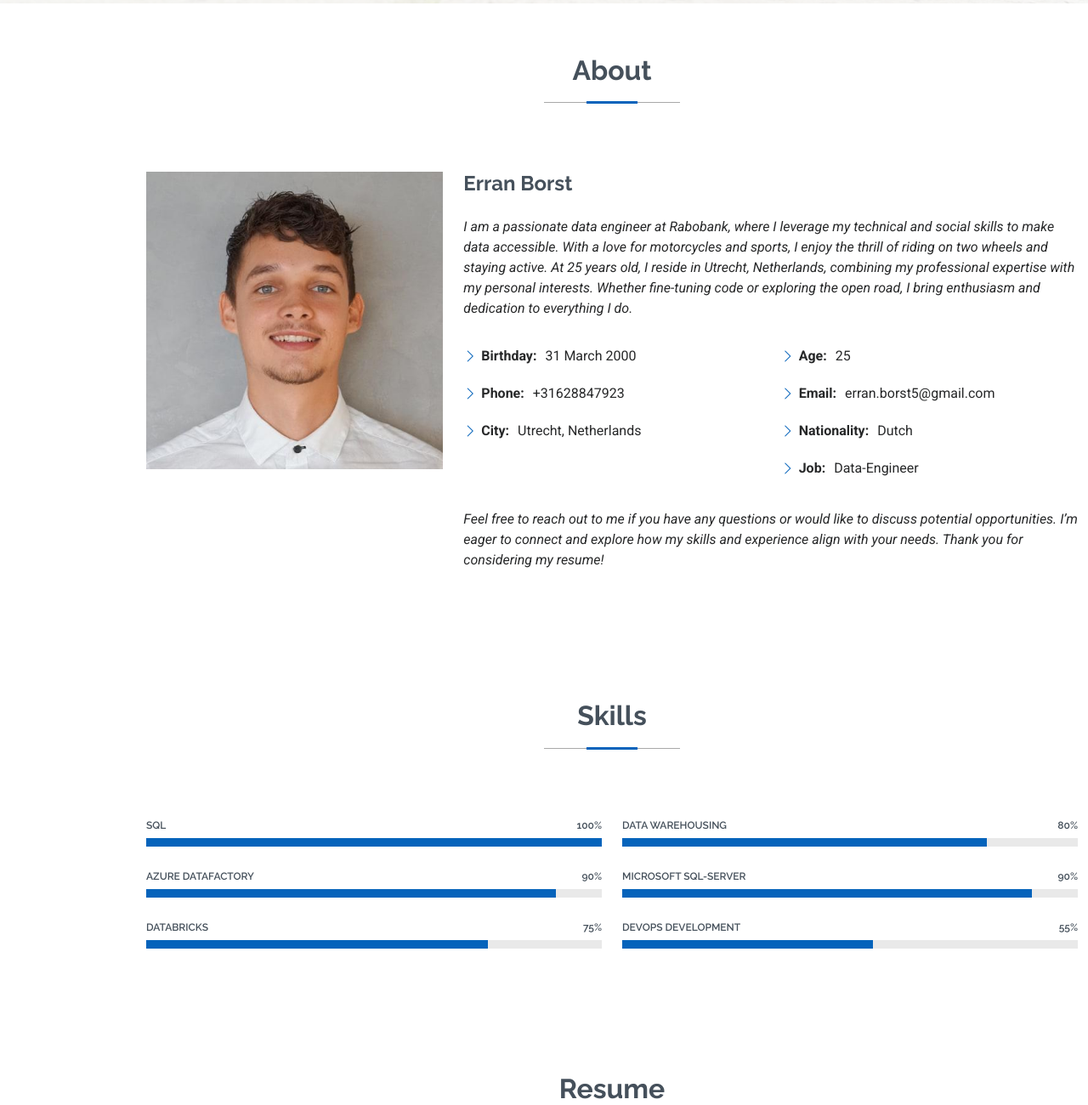
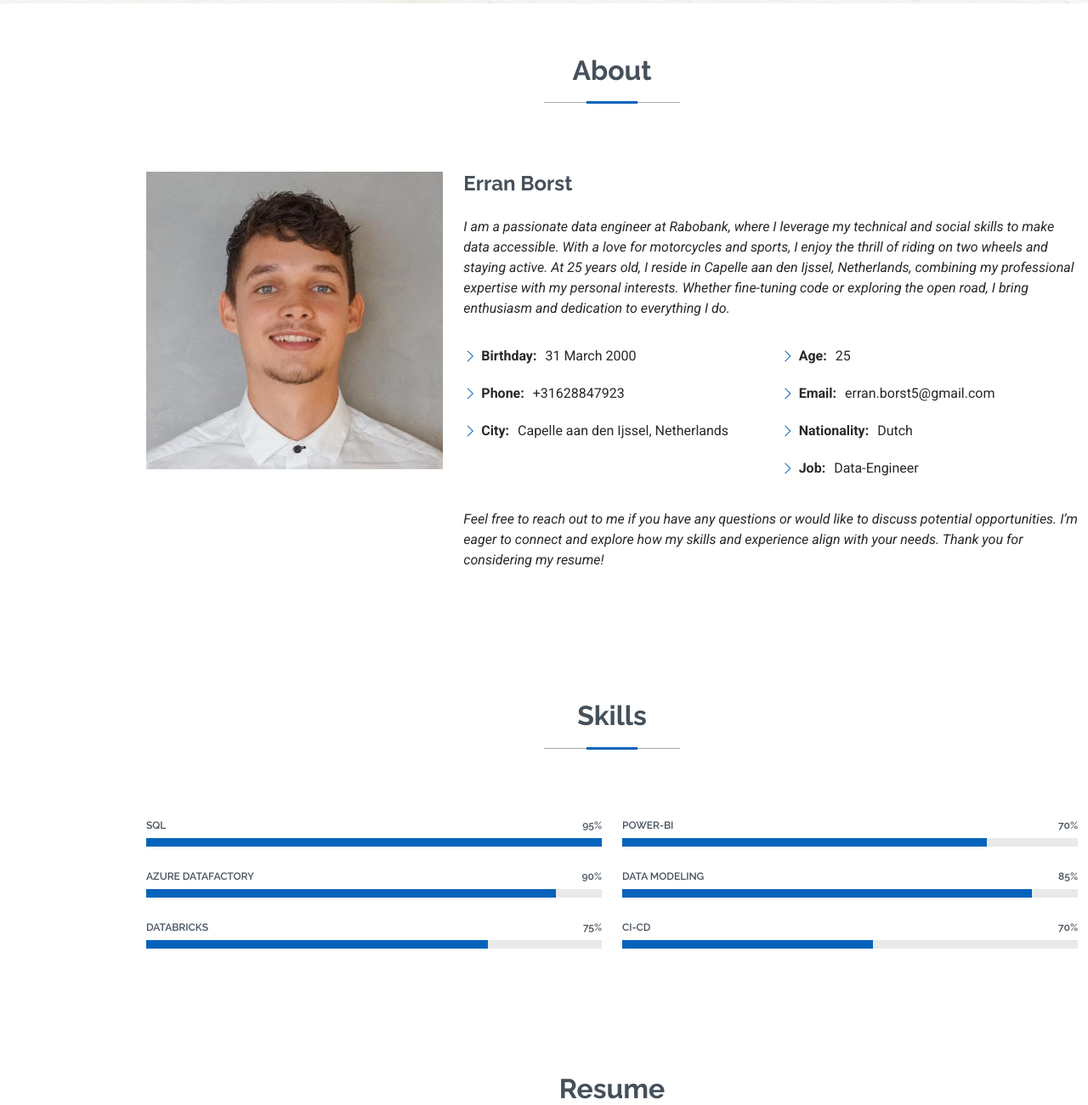
Before and after one commit to ErranB/ErranB, a plain HTML site: page index.html in a window 1280 px wide. Shown: the part 796-2096 px from the top of the page at 85% size. Drawn offline with Linux system fonts and the light colour scheme.

Commit message:
Update index.html

```diff
--- a/index.html
+++ b/index.html
@@ -88,7 +88,7 @@
                         <p class="fst-italic py-3">
                             I am a passionate data engineer at Rabobank, where I leverage my technical and social skills to make data accessible.
                             With a love for motorcycles and sports, I enjoy the thrill of riding on two wheels and staying active.
-                            At 25 years old, I reside in Utrecht, Netherlands, combining my professional expertise with my personal interests.
+                            At 25 years old, I reside in Capelle aan den Ijssel, Netherlands, combining my professional expertise with my personal interests.
                             Whether fine-tuning code or exploring the open road, I bring enthusiasm and dedication to everything I do.
                         </p>
                         <div class="row">
@@ -96,7 +96,7 @@
                                 <ul>
                                     <li><i class="bi bi-chevron-right"></i> <strong>Birthday:</strong> <span>31 March 2000</span></li>
                                     <li><i class="bi bi-chevron-right"></i> <strong>Phone:</strong> <span>+31628847923</span></li>
-                                    <li><i class="bi bi-chevron-right"></i> <strong>City:</strong> <span>Utrecht, Netherlands</span></li>
+                                    <li><i class="bi bi-chevron-right"></i> <strong>City:</strong> <span>Capelle aan den Ijssel, Netherlands</span></li>
                                 </ul>
                             </div>
                             <div class="col-lg-6">
@@ -134,7 +134,7 @@
                     <div class="col-lg-6">
 
                         <div class="progress">
-                            <span class="skill"><span>SQL</span> <i class="val">100%</i></span>
+                            <span class="skill"><span>SQL</span> <i class="val">95%</i></span>
                             <div class="progress-bar-wrap">
                                 <div class="progress-bar" role="progressbar" aria-valuenow="100" aria-valuemin="0" aria-valuemax="100"></div>
                             </div>
@@ -159,21 +159,21 @@
                     <div class="col-lg-6">
 
                         <div class="progress">
-                            <span class="skill"><span>Data Warehousing</span> <i class="val">80%</i></span>
+                            <span class="skill"><span>Power-BI</span> <i class="val">70%</i></span>
                             <div class="progress-bar-wrap">
                                 <div class="progress-bar" role="progressbar" aria-valuenow="80" aria-valuemin="0" aria-valuemax="100"></div>
                             </div>
                         </div><!-- End Skills Item -->
 
                         <div class="progress">
-                            <span class="skill"><span>Microsoft SQL-Server</span> <i class="val">90%</i></span>
+                            <span class="skill"><span>Data modeling</span> <i class="val">85%</i></span>
                             <div class="progress-bar-wrap">
                                 <div class="progress-bar" role="progressbar" aria-valuenow="90" aria-valuemin="0" aria-valuemax="100"></div>
                             </div>
                         </div><!-- End Skills Item -->
 
                         <div class="progress">
-                            <span class="skill"><span>Devops development</span> <i class="val">55%</i></span>
+                            <span class="skill"><span>CI-CD</span> <i class="val">70%</i></span>
                             <div class="progress-bar-wrap">
                                 <div class="progress-bar" role="progressbar" aria-valuenow="55" aria-valuemin="0" aria-valuemax="100"></div>
                             </div>
```
